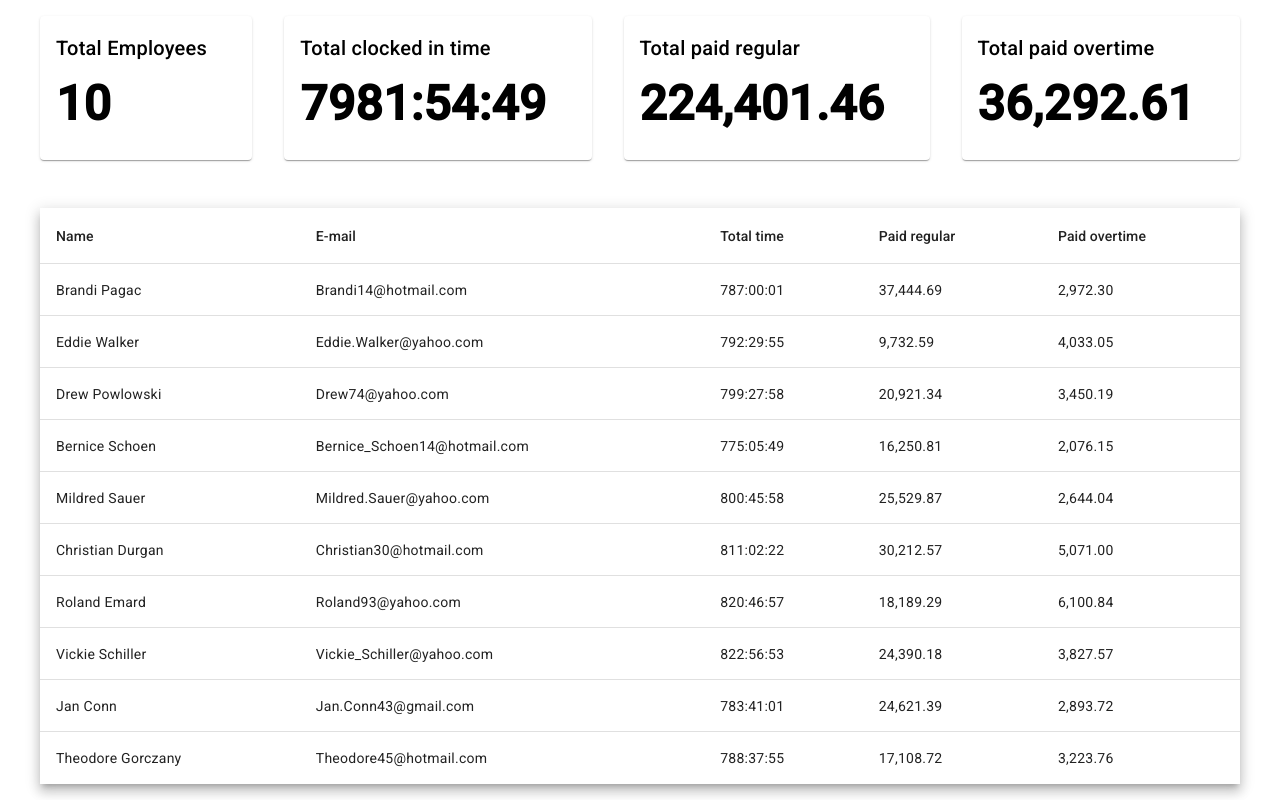
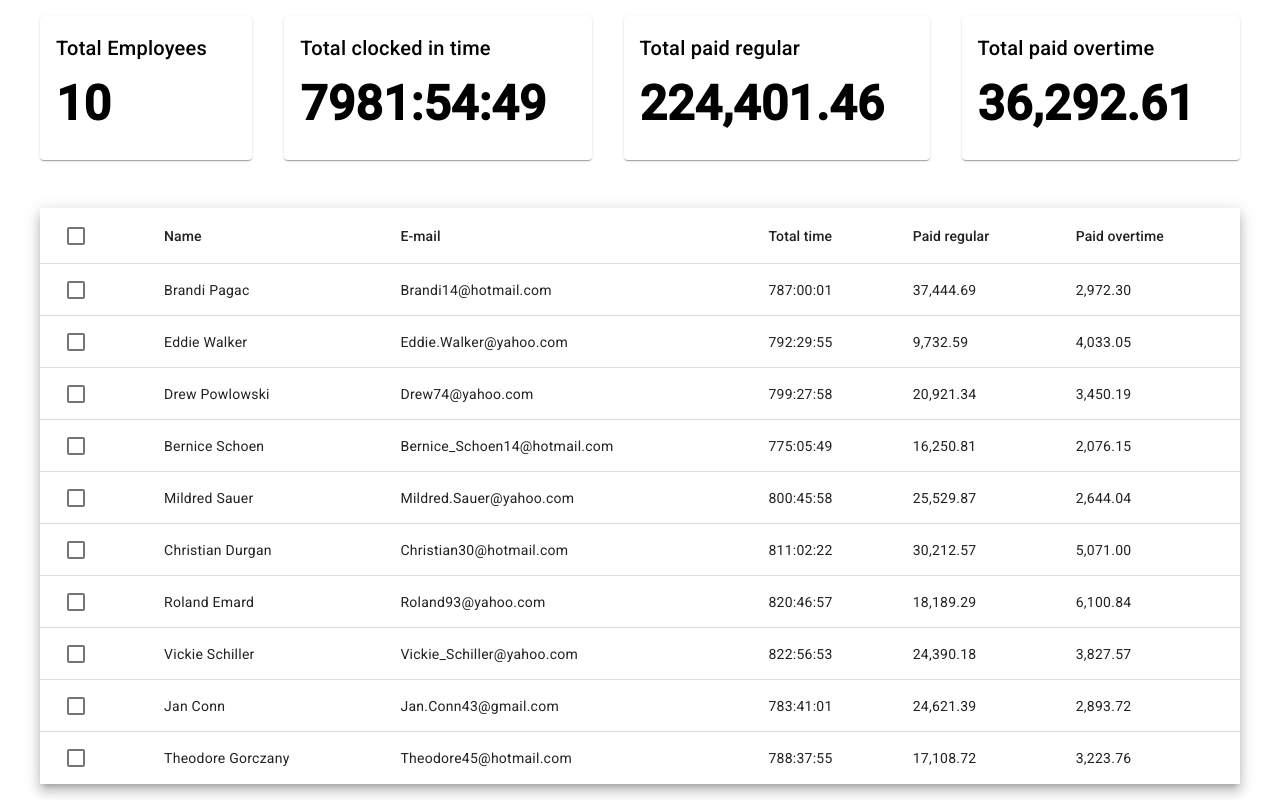
Before and after one commit to chat-du-cheshire/ng-material-test, an Angular app: page / in a window 1280 px wide. Built offline with nearby package versions, Linux system fonts and the light colour scheme; no server answers.

Commit message:
feature: selection for rows

```diff
--- a/src/app/modules/dashboard/components/dashboard/dashboard.component.html
+++ b/src/app/modules/dashboard/components/dashboard/dashboard.component.html
@@ -1,56 +1,86 @@
 <div class="stats">
   <mat-card class="stat">
-    <mat-card-header><mat-card-title>Total Employees</mat-card-title></mat-card-header>
-    <mat-card-content ><div class="count"><strong>{{totalEmployees}}</strong></div></mat-card-content>
+    <mat-card-header>
+      <mat-card-title>Total Employees</mat-card-title>
+    </mat-card-header>
+    <mat-card-content>
+      <div class="count"><strong>{{totalEmployees}}</strong></div>
+    </mat-card-content>
   </mat-card>
   <mat-card class="stat">
-    <mat-card-header><mat-card-title>Total clocked in time</mat-card-title></mat-card-header>
-    <mat-card-content ><div class="count"><strong>{{totalClockedInTime | secToTime}}</strong></div></mat-card-content>
+    <mat-card-header>
+      <mat-card-title>Total clocked in time</mat-card-title>
+    </mat-card-header>
+    <mat-card-content>
+      <div class="count"><strong>{{totalClockedInTime | secToTime}}</strong></div>
+    </mat-card-content>
   </mat-card>
   <mat-card class="stat">
-    <mat-card-header><mat-card-title>Total paid regular</mat-card-title></mat-card-header>
-    <mat-card-content ><div class="count"><strong>{{totalPaidRegular | number: '.2-2'}}</strong></div></mat-card-content>
+    <mat-card-header>
+      <mat-card-title>Total paid regular</mat-card-title>
+    </mat-card-header>
+    <mat-card-content>
+      <div class="count"><strong>{{totalPaidRegular | number: '.2-2'}}</strong></div>
+    </mat-card-content>
   </mat-card>
   <mat-card class="stat">
-    <mat-card-header><mat-card-title>Total paid overtime</mat-card-title></mat-card-header>
-    <mat-card-content ><div class="count"><strong>{{totalPaidOvertime | number:'.2-2'}}</strong></div></mat-card-content>
+    <mat-card-header>
+      <mat-card-title>Total paid overtime</mat-card-title>
+    </mat-card-header>
+    <mat-card-content>
+      <div class="count"><strong>{{totalPaidOvertime | number:'.2-2'}}</strong></div>
+    </mat-card-content>
   </mat-card>
 </div>
 
 <table mat-table [dataSource]="items" class="employees-table mat-elevation-z8">
 
-  <!--- Note that these columns can be defined in any order.
-        The actual rendered columns are set as a property on the row definition" -->
+  <ng-container matColumnDef="select">
+    <th mat-header-cell *matHeaderCellDef>
+      <mat-checkbox (change)="$event ? toggleAllRows() : null"
+                    [checked]="selection.hasValue() && isAllSelected()"
+                    [indeterminate]="selection.hasValue() && !isAllSelected()"
+      >
+      </mat-checkbox>
+    </th>
+    <td mat-cell *matCellDef="let row">
+      <mat-checkbox (click)="$event.stopPropagation()"
+                    (change)="$event ? selection.toggle(row.employeeId) : null"
+                    [checked]="selection.isSelected(row.employeeId)"
+      >
+      </mat-checkbox>
+    </td>
+  </ng-container>
 
   <!-- Position Column -->
   <ng-container matColumnDef="name">
-    <th mat-header-cell *matHeaderCellDef> Name </th>
+    <th mat-header-cell *matHeaderCellDef> Name</th>
     <td mat-cell *matCellDef="let element"> {{element.name}} </td>
   </ng-container>
 
   <!-- Name Column -->
   <ng-container matColumnDef="email">
-    <th mat-header-cell *matHeaderCellDef> E-mail </th>
+    <th mat-header-cell *matHeaderCellDef> E-mail</th>
     <td mat-cell *matCellDef="let element"> {{element.email}} </td>
   </ng-container>
 
   <!-- Weight Column -->
   <ng-container matColumnDef="totalTime">
-    <th mat-header-cell *matHeaderCellDef> Total time </th>
+    <th mat-header-cell *matHeaderCellDef> Total time</th>
     <td mat-cell *matCellDef="let element"> {{element.totalTime | secToTime}} </td>
   </ng-container>
 
   <!-- Symbol Column -->
   <ng-container matColumnDef="paidRegular">
-    <th mat-header-cell *matHeaderCellDef> Paid regular </th>
+    <th mat-header-cell *matHeaderCellDef> Paid regular</th>
     <td mat-cell *matCellDef="let element"> {{element.paidRegular | number:'.2-2'}} </td>
   </ng-container>
 
   <ng-container matColumnDef="paidOverTime">
-    <th mat-header-cell *matHeaderCellDef> Paid overtime </th>
+    <th mat-header-cell *matHeaderCellDef> Paid overtime</th>
     <td mat-cell *matCellDef="let element"> {{element.paidOverTime | number:'.2-2'}} </td>
   </ng-container>
 
   <tr mat-header-row *matHeaderRowDef="displayedColumns"></tr>
-  <tr mat-row *matRowDef="let row; columns: displayedColumns;"></tr>
+  <tr mat-row *matRowDef="let row; columns: displayedColumns;" (click)="selection.toggle(row.employeeId)"></tr>
 </table>
--- a/src/app/modules/dashboard/components/dashboard/dashboard.component.ts
+++ b/src/app/modules/dashboard/components/dashboard/dashboard.component.ts
@@ -1,5 +1,12 @@
-import {ChangeDetectionStrategy, Component, Input} from '@angular/core';
+import {
+    ChangeDetectionStrategy,
+    Component,
+    EventEmitter,
+    Input,
+    Output,
+} from '@angular/core';
 import {EmployeeMeta} from '../../../../classes/employee-meta';
+import {SelectionModel} from '@angular/cdk/collections';
 
 @Component({
     selector: 'app-dashboard',
@@ -9,14 +16,16 @@ import {EmployeeMeta} from '../../../../classes/employee-meta';
 })
 export class DashboardComponent {
     @Input() items: EmployeeMeta[] = [];
-
+    @Output() bulkEdit = new EventEmitter<string[]>();
     readonly displayedColumns = [
+        'select',
         'name',
         'email',
         'totalTime',
         'paidRegular',
         'paidOverTime',
     ];
+    readonly selection = new SelectionModel<string>(true, []);
     get totalEmployees() {
         return this.items.length;
     }
@@ -32,4 +41,21 @@ export class DashboardComponent {
     get totalPaidOvertime() {
         return this.items.reduce((res, item) => res + item.paidOverTime, 0);
     }
+
+    /** Whether the number of selected elements matches the total number of rows. */
+    isAllSelected() {
+        const numSelected = this.selection.selected.length;
+        const numRows = this.items.length;
+        return numSelected === numRows;
+    }
+
+    /** Selects all rows if they are not all selected; otherwise clear selection. */
+    toggleAllRows() {
+        if (this.isAllSelected()) {
+            this.selection.clear();
+            return;
+        }
+
+        this.selection.select(...this.items.map(({employeeId}) => employeeId));
+    }
 }
```
Also changed, not shown: src/app/modules/dashboard/dashboard.module.ts (+8 -1 lines).
